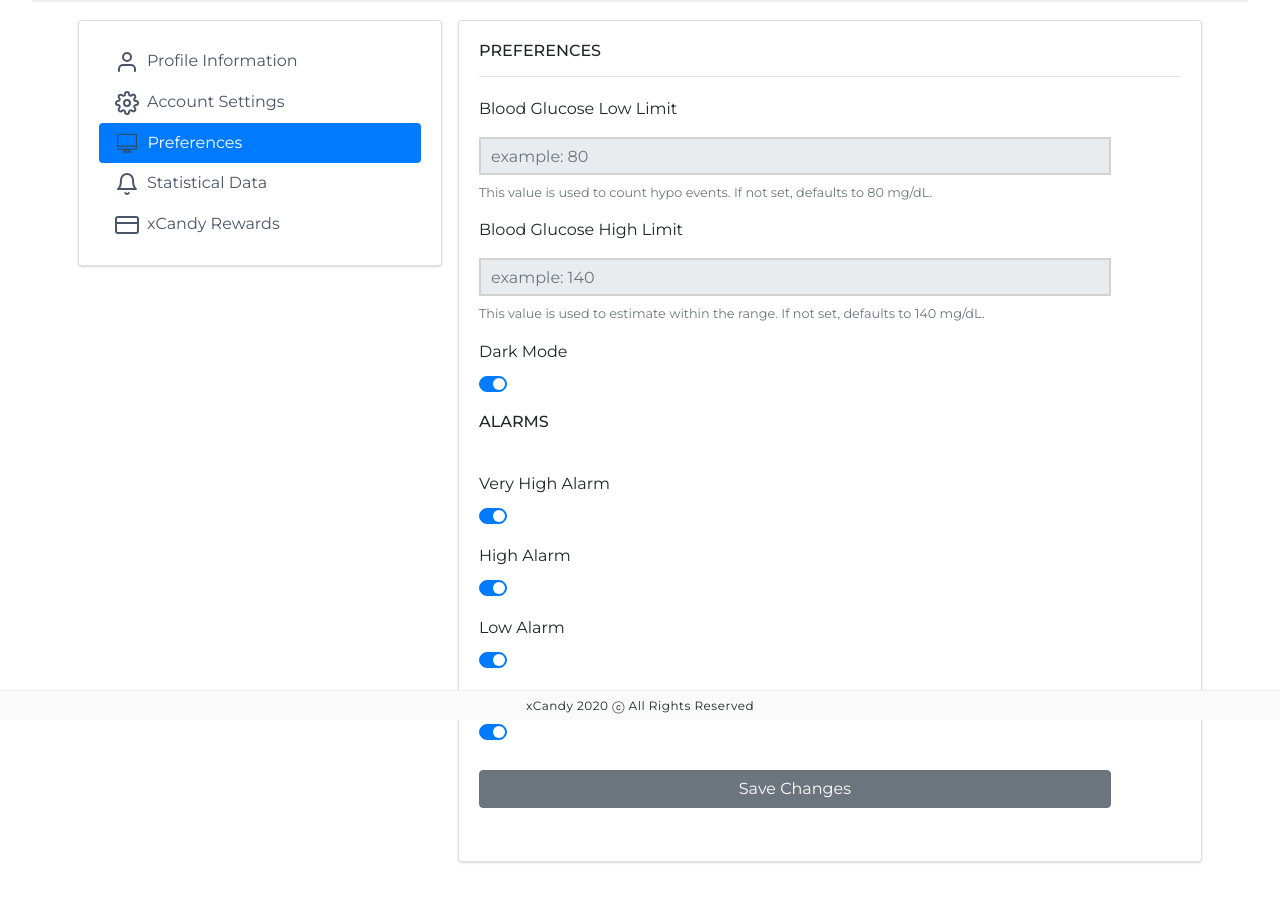
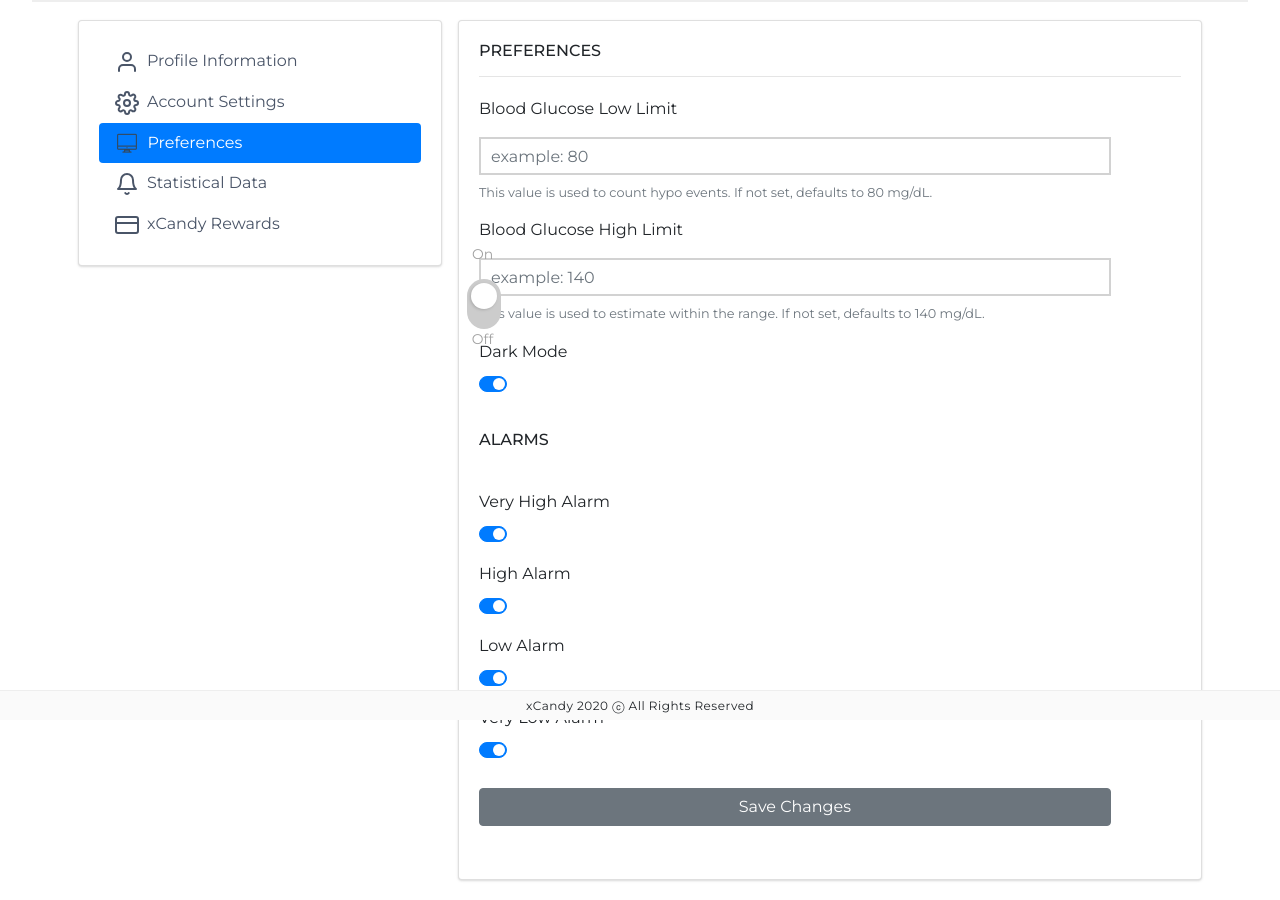
Before and after one commit to jquadirw/xcandycon, a Django app: page /settings/ in a window 1280 px wide, after a click on "Preferences". Shown: the part 80-980 px from the top of the page. Before the commit the page ends 943 px from the top, so only its background shows below. Run offline with Django 3.2, Linux system fonts and the light colour scheme; a user stored in the database is signed in; parts of the project's set-up code (start-up, migrations or seed data) failed here and were passed over; some libraries are stand-ins or nearby versions.

Commit message:
default glucose setting

```diff
--- a/webapp/templates/webapp/co/settings.html
+++ b/webapp/templates/webapp/co/settings.html
@@ -205,12 +205,12 @@
                 <form>
                   <div class="form-group">
                     <label for="username">Blood Glucose Low Limit</label>
-                    <input type="text" readonly class="form-control" id="glucoseLowLimit" aria-describedby="glucoseLowLimitHelp" placeholder="example: 80" value="{{ user.profile.prefs.glucose_low_limit }}">
+                    <input type="text" class="form-control" id="glucoseLowLimit" aria-describedby="glucoseLowLimitHelp" placeholder="example: 80" value="{{ user.profile.prefs.glucose_low_limit }}">
                     <small id="glucoseLowLimitHelp" class="form-text text-muted">This value is used to count hypo events. If not set, defaults to 80 mg/dL.</small>
                   </div>
                   <div class="form-group">
                     <label for="username">Blood Glucose High Limit</label>
-                    <input type="text" readonly class="form-control" id="glucoseHighLimit" aria-describedby="glucoseHighLimitHelp" placeholder="example: 140" value="{{ user.profile.prefs.glucose_high_limit }}">
+                    <input type="text" class="form-control" id="glucoseHighLimit" aria-describedby="glucoseHighLimitHelp" placeholder="example: 140" value="{{ user.profile.prefs.glucose_high_limit }}">
                     <small id="glucoseHighLimitHelp" class="form-text text-muted">This value is used to estimate within the range. If not set, defaults to 140 mg/dL.</small>
                   </div>
                   <div class="form-group">
@@ -218,6 +218,18 @@
                     <div class="custom-control custom-control-nolabel custom-switch ml-auto">
                       <input type="checkbox" class="custom-control-input" id="customSwitch1" checked="checked">
                       <label class="custom-control-label" for="customSwitch1"></label>
+
+
+
+                      <label class="switch">
+                        <input type="checkbox">
+                        <span class="slider round"></span>
+                        <div class="slider-top">On</div>
+                        <div class="slider-btm">Off</div>
+                      </label>
+
+
+
                     </div>
                   </div>
                   <h6>ALARMS</h6>
--- a/xcandyapp/static/css/settings/settings.css
+++ b/xcandyapp/static/css/settings/settings.css
@@ -67,3 +67,100 @@ body {
 .shadow-none {
   box-shadow: none !important;
 }
+
+.switch {
+  position: relative;
+  display: inline-block;
+  width: 50px;
+  height: 34px;
+  -webkit-transform: rotate(90deg);
+  transform: rotate(90deg);
+  left: -60px;
+  top: -85px;
+}
+
+.switch input {
+  opacity: 0;
+  width: 0;
+  height: 0;
+}
+
+.slider {
+  position: absolute;
+  cursor: pointer;
+  top: 0;
+  left: 0;
+  right: 0;
+  bottom: 0;
+  background-color: #ccc;
+  -webkit-transition: 0.4s;
+  transition: 0.4s;
+}
+
+.slider:before {
+  position: absolute;
+  content: "";
+  height: 26px;
+  width: 26px;
+  left: 4px;
+  bottom: 4px;
+  background-color: white;
+  -webkit-transition: 0.35s;
+  transition: 0.35s;
+  -webkit-box-shadow: 1px 1px 3px #acacac;
+  box-shadow: 1px 1px 3px #acacac;
+}
+
+input:checked+.slider {
+  background-color: #25cb80;
+}
+
+input:checked+.slider:before {
+  -webkit-transform: translateX(16px);
+  transform: translateX(16px);
+}
+
+/* Rounded sliders */
+.slider.round {
+  border-radius: 50px;
+}
+
+.slider.round:before {
+  border-radius: 50%;
+}
+
+.slider-top {
+  -webkit-transform: rotate(-90deg);
+  transform: rotate(-90deg);
+  position: absolute;
+  left: -35px;
+  top: 8px;
+  font-size: 14px;
+  color: #a1a1a1;
+}
+
+.slider-btm {
+  -webkit-transform: rotate(-90deg);
+  transform: rotate(-90deg);
+  position: absolute;
+  left: 50px;
+  top: 8px;
+  font-size: 14px;
+  color: #a1a1a1;
+}
+
+.slider-right {
+  position: absolute;
+  left: -35px;
+  top: 8px;
+  font-size: 14px;
+  color: #a1a1a1;
+}
+
+.slider-left {
+  position: absolute;
+  left: 50px;
+  top: 8px;
+  font-size: 14px;
+  color: #a1a1a1;
+}
```
Also changed, not shown: xcandyapp/static/css/home/home.css (+12 -2 lines).
